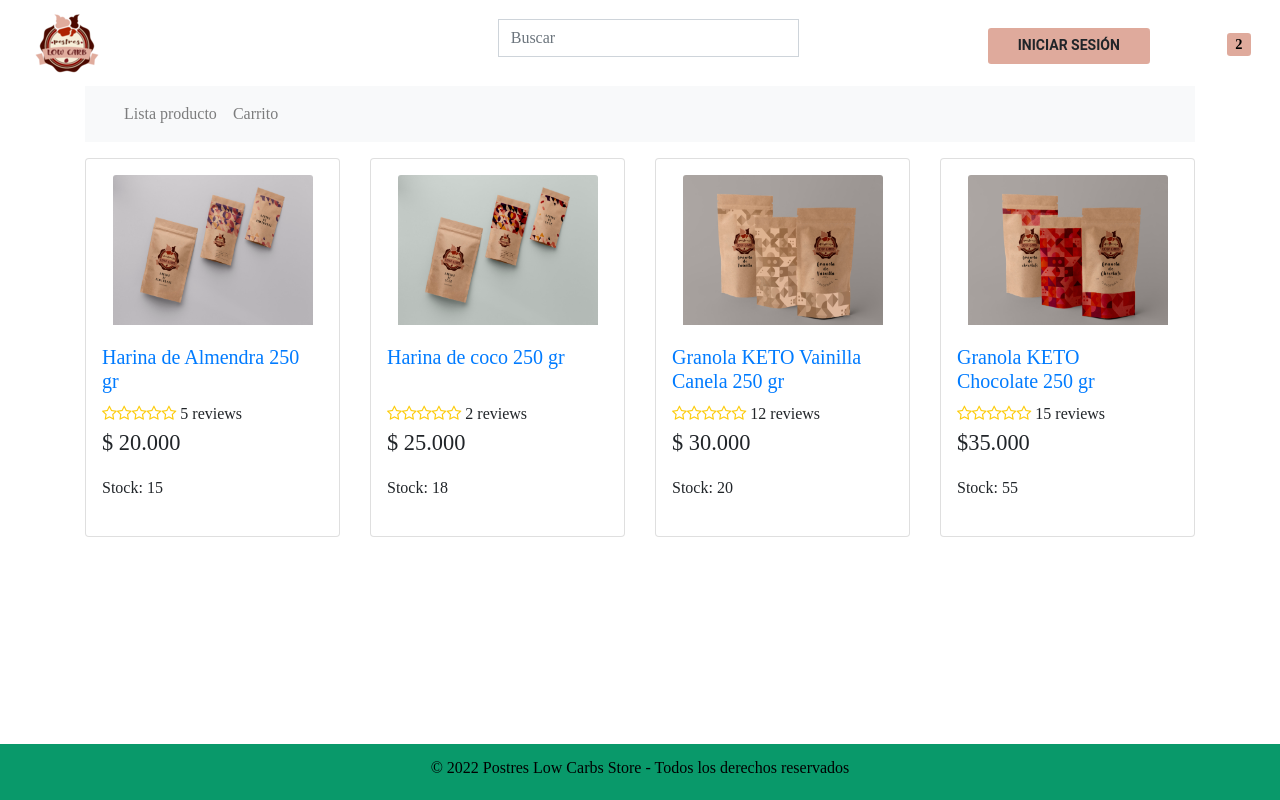
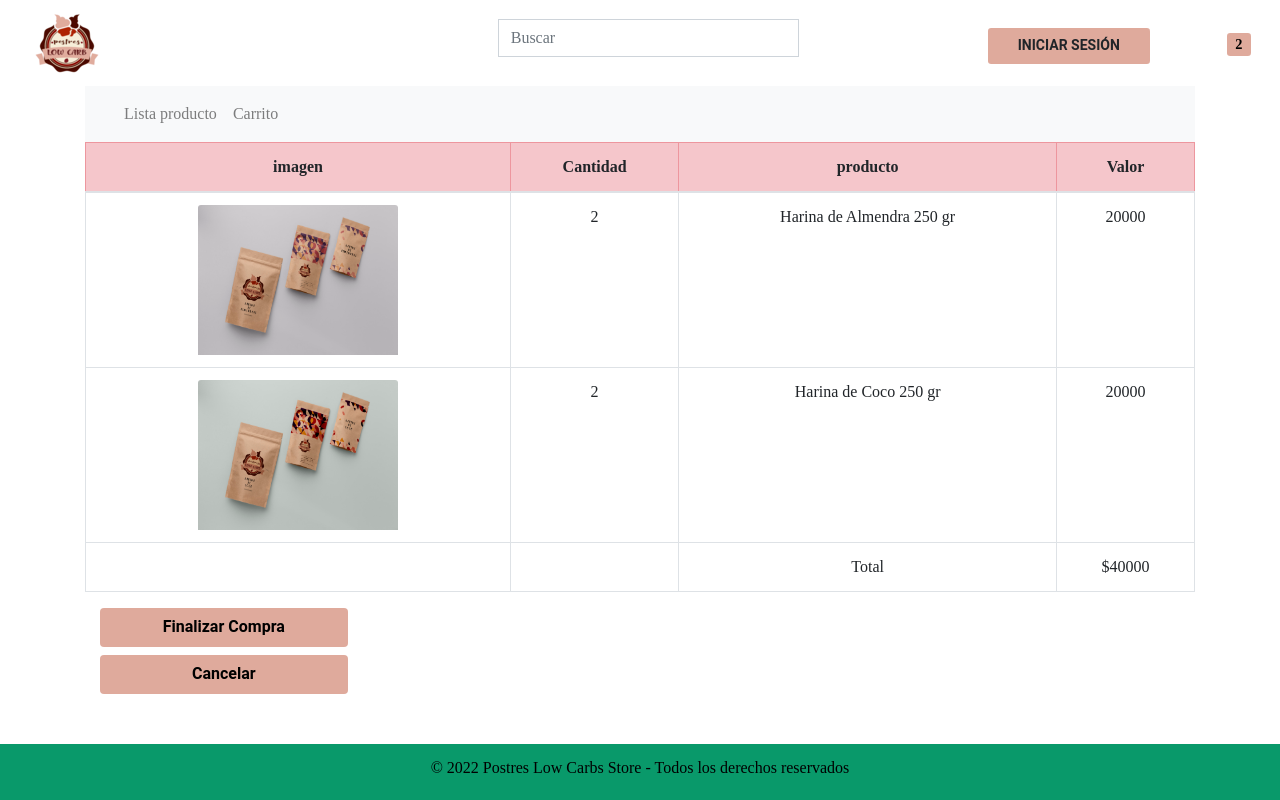
Before and after one commit to ScrumTech-Agency/PostresLowCarbs, a React (Create React App) app in the folder front/: page /carrito in a window 1280 px wide. Built offline with nearby package versions, Linux system fonts and the light colour scheme; a web font is replaced by a local one.

Commit message:
Se realiza template Carrito y se ajusta el Home

```diff
--- a/front/src/components/Carrito.js
+++ b/front/src/components/Carrito.js
@@ -1,5 +1,6 @@
 import React, { Fragment } from 'react'
 import MetaData from './layout/MetaData'
+import Table from "react-bootstrap/Table";
 
 
 
@@ -26,87 +27,47 @@ export const Carrito = () => {
         </nav>
 
 
-        <section id="productos" className='container-mt-5'>
+        <div className="contenedor d-flex flex-wrap align-content-center">
+    <div className="table responsive text-center">
+      <Table bordered hover>
+        <thead className ="table-danger">
+          <tr>
+            <th>imagen</th>
+            <th>Cantidad</th>
+            <th>producto</th>
+            <th>Valor</th>
 
-            <div className='row'>
-                {/* producto 1 */}
-                <div className='col-sm-12 col-md-6 col-lg-3 my-3'>
-                    <div className='card p-3 rounded'>
-                        <img className='card-img-top mx-auto' src = './images/harinaAlmendras.jpg' alt='Harina Almendra'></img>
-                        <div className='card-body d-flex flex-column'>
-                            <h5 id='titulo_producto'><a href='http://localhost:3000'>Harina de Almendra 250 gr</a></h5>
-                            <div className='rating mt-auto '>
-                                <div className='rating-outer'>
-                                    <div className='rating-inner'></div>
-                                </div>
-                                <span id='No_de_opiniones'> 5 reviews</span>
-                            </div>
-                            <p className='card-text'> $ 20.000</p>
-                            <h7>Stock: 15</h7>
-                        </div>
-                    </div>
-                </div>
-                {/* Fin producto 1 */}
 
-                {/* producto 2 */}
-                <div className='col-sm-12 col-md-6 col-lg-3 my-3'>
-                    <div className='card p-3 rounded'>
-                        <img className='card-img-top mx-auto' src = './images/harinadeCoco.jpg' alt='Harina de coco'></img>
-                        <div className='card-body d-flex flex-column'>
-                            <h5 id='titulo_producto'><a href='http://localhost:3001'>Harina de coco 250 gr</a></h5>
-                            <div className='rating mt-auto '>
-                                <div className='rating-outer'>
-                                    <div className='rating-inner'></div>
-                                </div>
-                                <span id='No_de_opiniones'> 2 reviews</span>
-                            </div>
-                            <p className='card-text'> $ 25.000</p>
-                            <h7>Stock: 18</h7>
-                        </div>
-                    </div>
-                </div>
-                {/* Fin producto 2 */}
+          </tr>
+        </thead>
+        <tbody>
+          <tr>
+            <td><img className='card-img-top mx-auto' src = './images/harinaAlmendras.jpg' alt='Harina Almendra'></img></td>
+            <td>2</td>
+            <td>Harina de Almendra 250 gr</td>
+            <td>20000</td>
+          </tr>
+          <tr>
+          <td><img className='card-img-top mx-auto' src = './images/harinadeCoco.jpg' alt='Harina de coco'></img></td>
+            <td>2</td>
+            <td>Harina de Coco 250 gr</td>
+            <td>20000</td>
+          </tr>
+          </tbody>
+        <tfoot>
+          <td></td>
+          <td></td>
+          <td>Total</td>
+          <td>$40000</td>
+        </tfoot>
+      </Table>
+      <div class="d-grid gap-2 col-3 mx-auto" className='col-sm-12 col-md-6 col-lg-3 my-3'>
+      <a href='http://localhost:3000'id='view_btn' className='btn btn-block'> Finalizar Compra </a>
+      <a href='http://localhost:3000'id='view_btn' className='btn btn-block'> Cancelar </a>
 
-                {/* producto 3 */}
-                <div className='col-sm-12 col-md-6 col-lg-3 my-3'>
-                                    <div className='card p-3 rounded'>
-                                        <img className='card-img-top mx-auto' src = './images/granolaVainilla.jpg' alt='Granola Keto Vainilla Canela'></img>
-                                        <div className='card-body d-flex flex-column'>
-                                            <h5 id='titulo_producto'><a href='http://localhost:3001'>Granola KETO Vainilla Canela 250 gr</a></h5>
-                                            <div className='rating mt-auto '>
-                                                <div className='rating-outer'>
-                                                    <div className='rating-inner'></div>
-                                                </div>
-                                                <span id='No_de_opiniones'> 12 reviews</span>
-                                            </div>
-                                            <p className='card-text'> $ 30.000</p>
-                                            <h7>Stock: 20</h7>
-                                        </div>
-                                    </div>
-                                </div>
-                {/*Fin  producto 3 */}
-
-                  {/* producto 4 */}
-                  <div className='col-sm-12 col-md-6 col-lg-3 my-3'>
-                                    <div className='card p-3 rounded'>
-                                        <img className='card-img-top mx-auto' src = './images/granolaChocolate.jpg' alt='Granola KETO Chocolate'></img>
-                                        <div className='card-body d-flex flex-column'>
-                                            <h5 id='titulo_producto'><a href='http://localhost:3001'> Granola KETO Chocolate 250 gr</a></h5>
-                                            <div className='rating mt-auto '>
-                                                <div className='rating-outer'>
-                                                    <div className='rating-inner'></div>
-                                                </div>
-                                                <span id='No_de_opiniones'> 15 reviews</span>
-                                            </div>
-                                            <p className='card-text'> $35.000</p>
-                                            <h7>Stock: 55</h7>
-                                        </div>
-                                    </div>
-                                </div>
-                {/*Fin  producto 4 */}
-            </div>
-         </section>
-
+      </div>
+    </div>
+  </div>
 
 
     </Fragment>
--- a/front/src/components/Home.js
+++ b/front/src/components/Home.js
@@ -19,12 +19,8 @@ export const Home = () => {
                         <li class="nav-item">
                             <a class="nav-link" aria-current="page" href="http://localhost:3000/HomeAdmin">Productos</a>
                         </li>
-                        <li class="nav-item">
-                            <a class="nav-link" aria-current="page" href="http://localhost:3000/ProductDetails">Modificar</a>
-                        </li>
-                        <li class="nav-item">
-                            <a class="nav-link" aria-current="page" href="http://localhost:3000/Ventas">Ventas</a>
-                        </li>
+
+
                     </ul>
                 </div>
             </div>
```
